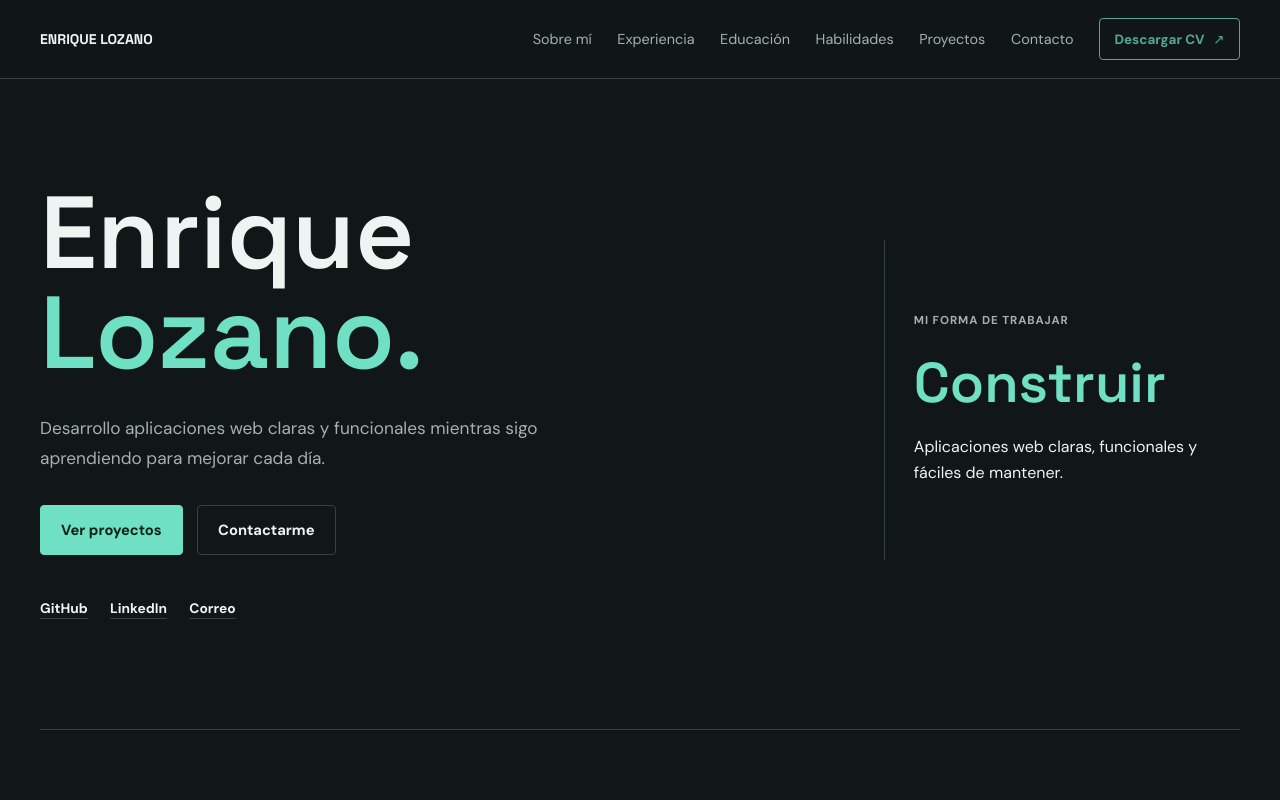
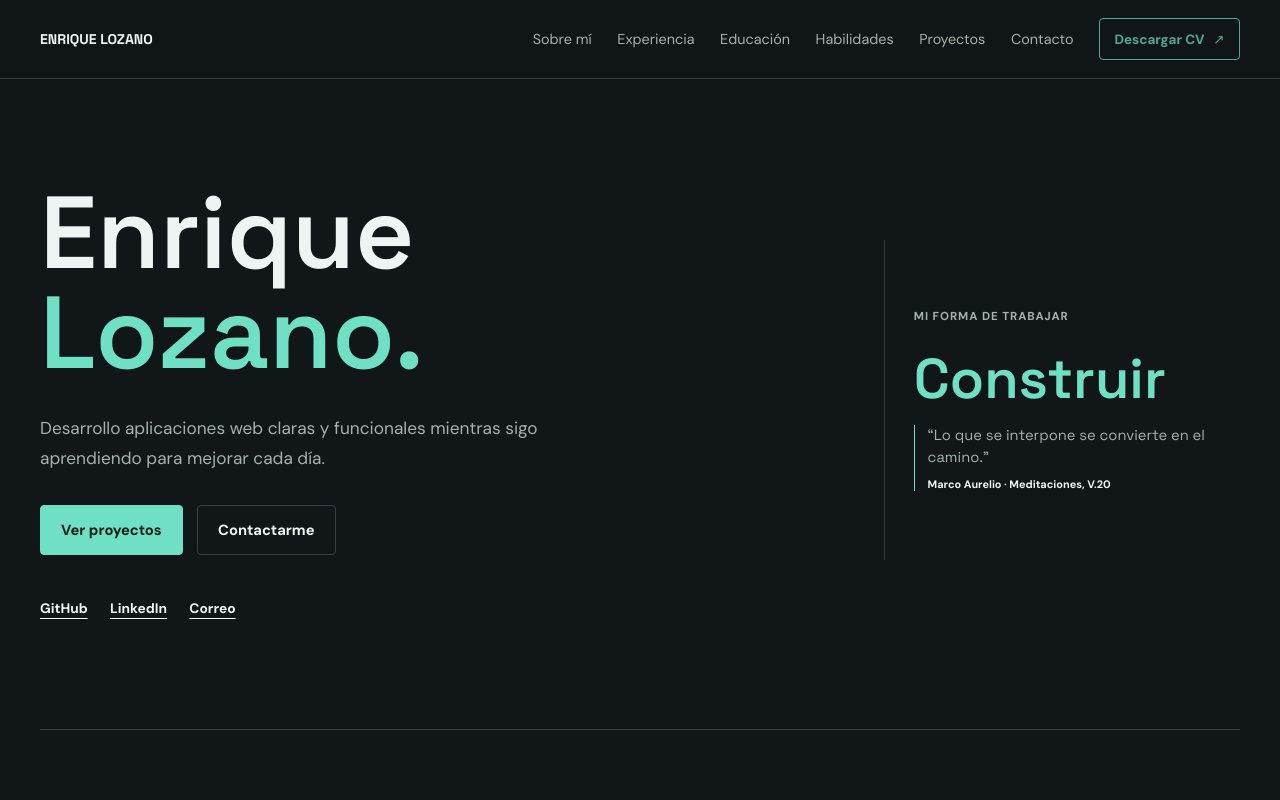
Before and after one commit to Enrialex-26/Mi-portafolio, an Angular app: page / in a window 1280 px wide. Shown: the top 800 px of the page. Built offline with nearby package versions, Linux system fonts and the light colour scheme.

Commit message:
style: añadir cita breve al Hero

```diff
--- a/src/app/components/hero/hero.css
+++ b/src/app/components/hero/hero.css
@@ -30,7 +30,6 @@ h1 {
 	font-size: 6.4rem;
 	font-weight: 600;
 	line-height: 0.98;
-	letter-spacing: 0;
 }
 
 h1 span {
@@ -105,9 +104,7 @@ h1 span {
 .social-links a {
 	color: var(--color-text);
 	font-weight: 700;
-	text-decoration-color: var(--color-line);
 	text-underline-offset: 5px;
-	transition: color 180ms ease;
 }
 
 .social-links a:hover,
@@ -146,7 +143,6 @@ h1 span {
 	position: absolute;
 	inset: 0;
 	opacity: 0;
-	transform: translateY(0.2em);
 	animation: focus-word 9s ease-in-out infinite;
 }
 
@@ -158,12 +154,28 @@ h1 span {
 	animation-delay: 6s;
 }
 
-.hero-manifesto-copy {
-	max-width: 300px;
-	margin: 1.4rem 0 0;
+.hero-quote {
+	margin: 1.1rem 0 0;
+	padding-left: 0.8rem;
+	border-left: 1px solid var(--color-accent);
+}
+
+.hero-quote p {
+	margin: 0;
+	color: var(--color-muted);
+	font-family: 'Space Grotesk', sans-serif;
+	font-size: 0.92rem;
+	font-style: italic;
+	line-height: 1.45;
+}
+
+.hero-quote cite {
+	display: block;
+	margin-top: 0.55rem;
 	color: var(--color-text);
-	font-size: 1rem;
-	line-height: 1.65;
+	font-size: 0.68rem;
+	font-style: normal;
+	font-weight: 700;
 }
 
 @keyframes focus-word {
@@ -171,13 +183,11 @@ h1 span {
 	28%,
 	100% {
 		opacity: 0;
-		transform: translateY(0.2em);
 	}
 
 	4%,
 	24% {
 		opacity: 1;
-		transform: none;
 	}
 }
 
@@ -235,9 +245,8 @@ h1 span {
 		font-size: 2.7rem;
 	}
 
-	.hero-manifesto-copy {
-		margin-top: 0.8rem;
-		font-size: 0.94rem;
+	.hero-quote {
+		margin-top: 0.85rem;
 	}
 
 	.social-links {
@@ -274,6 +283,7 @@ h1 span {
 	.hero-word-window {
 		font-size: 2.4rem;
 	}
+
 }
 
 @media (prefers-reduced-motion: reduce) {
@@ -283,7 +293,5 @@ h1 span {
 
 	.hero-word-window span:first-child {
 		opacity: 1;
-		transform: none;
 	}
-
 }
--- a/src/app/components/hero/hero.html
+++ b/src/app/components/hero/hero.html
@@ -18,15 +18,16 @@
 		</nav>
 	</div>
 
-	<aside class="hero-manifesto" aria-label="Mi enfoque de desarrollo">
+	<aside class="hero-manifesto" aria-label="Mi forma de trabajar">
 		<p class="hero-manifesto-label">MI FORMA DE TRABAJAR</p>
-		<div class="hero-word-window" aria-hidden="true">
+		<div class="hero-word-window">
 			<span>Aprender</span>
 			<span>Mejorar</span>
 			<span>Construir</span>
 		</div>
-		<p class="hero-manifesto-copy">
-			Aplicaciones web claras, funcionales y fáciles de mantener.
-		</p>
+		<blockquote class="hero-quote">
+			<p>“Lo que se interpone se convierte en el camino.”</p>
+			<cite>Marco Aurelio · Meditaciones, V.20</cite>
+		</blockquote>
 	</aside>
 </section>
```
